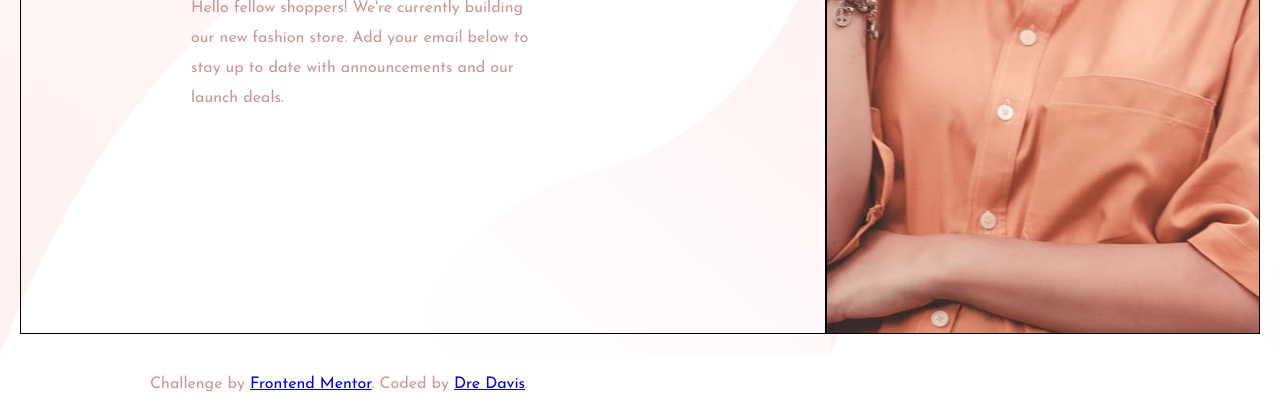
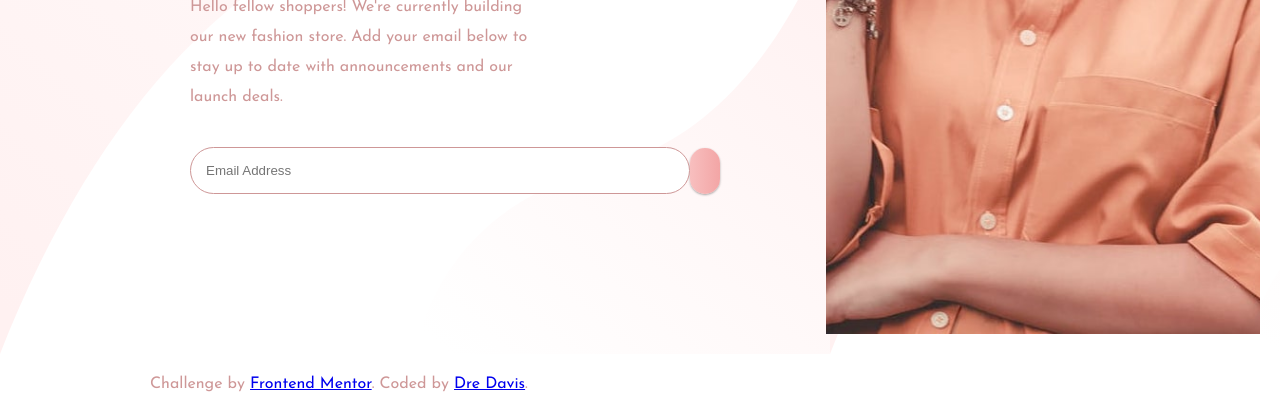
Before and after one commit to Amanichai/comingSoonProject02, a plain HTML site: page index.html in a window 1280 px wide. Shown: the part 446-860 px from the top of the page. Drawn offline with Linux system fonts and the light colour scheme.

Commit message:
add email box, delete container border

```diff
--- a/css/styles.css
+++ b/css/styles.css
@@ -35,7 +35,7 @@ body {
 }
 
 .boxes {
-    border: 1px black solid;
+    /* border: 1px black solid; */
     /* margin: 20px; */
     padding: 20px;
     height: 95vh;
@@ -86,3 +86,32 @@ p {
     line-height: 30px;
     /* letter-spacing: 1px; */
 }
+
+.email_box {
+    margin-left: 150px;
+    margin-top: 20px;
+    width: 500px;
+    border: 1px solid hsl(0, 36%, 70%);
+    border-radius: 25px;
+    padding: 15px;
+    position: relative;
+}
+
+.gradient_button {
+    background-image: linear-gradient(to right, hsl(0, 80%, 86%), hsl(0, 74%, 74%));
+    padding: 15px;
+    text-align: center;
+    transition: 0.5s;
+    background-size: 200% auto;
+    color: #fff;
+    box-shadow: 0 0 20px #eee;
+    border-radius: 20px;
+    width: 100px;
+    height: 50px;
+    box-shadow: 0 1px 3px rgba(0,0,0,0.12), 0 1px 2px rgba(0,0,0,0.24);
+    transition: all 0.3s cubic-bezier(.25, .8, .25, 1);
+    cursor: pointer;
+    /* position: absolute; */
+
+
+}
--- a/index.html
+++ b/index.html
@@ -21,9 +21,11 @@
           <h1 class="bold">Coming Soon</h1>
         </div>
         <p>Hello fellow shoppers! We're currently building our new fashion store. Add your email below to stay up to date with announcements and our launch deals.</p>
+        <input type="email" class="email_box" placeholder="Email Address"><a href="#" class="gradient_button"></a>
+
       </div>
 
-      <div class="boxes right">2</div>
+      <div class="boxes right"></div>
     </div>
   </header>
 
```
